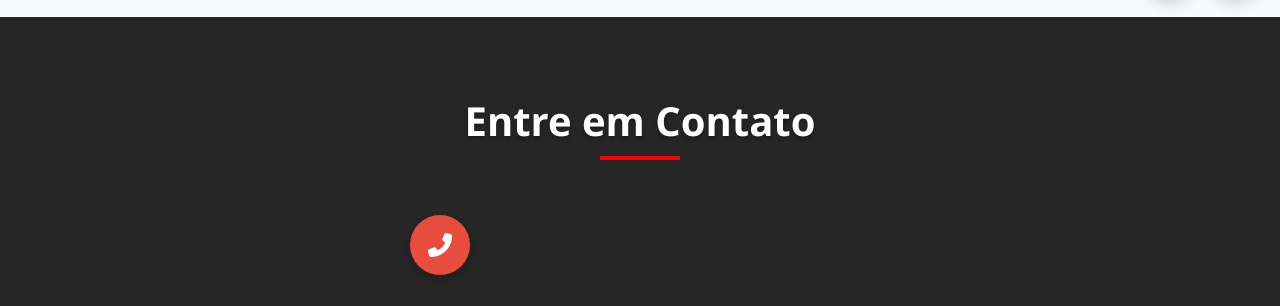
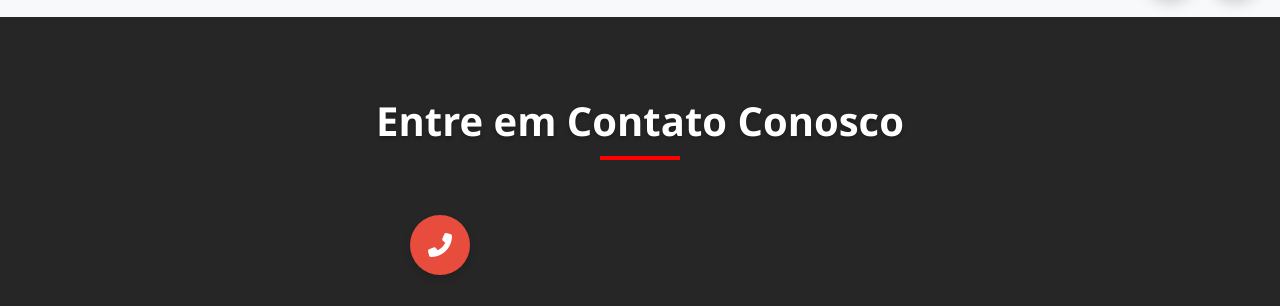
Before and after one commit to debem1972/projetoCometa, a plain HTML site: page index6Victor.html in a window 1280 px wide. Shown: the part 6077-6383 px from the top of the page. Drawn offline with nearby package versions, Linux system fonts and the light colour scheme.

Commit message:
Atualizada a endentação do html.

```diff
--- a/index6Victor.html
+++ b/index6Victor.html
@@ -410,7 +410,7 @@
 
     <section id="contact" class="contact-section">
         <div class="container">
-            <h2 class="section-title">Entre em Contato</h2>
+            <h2 class="section-title">Entre em Contato Conosco</h2>
             <div class="contact-icons">
                 <!-- Telefone -->
                 <div class="icon-container">
```
